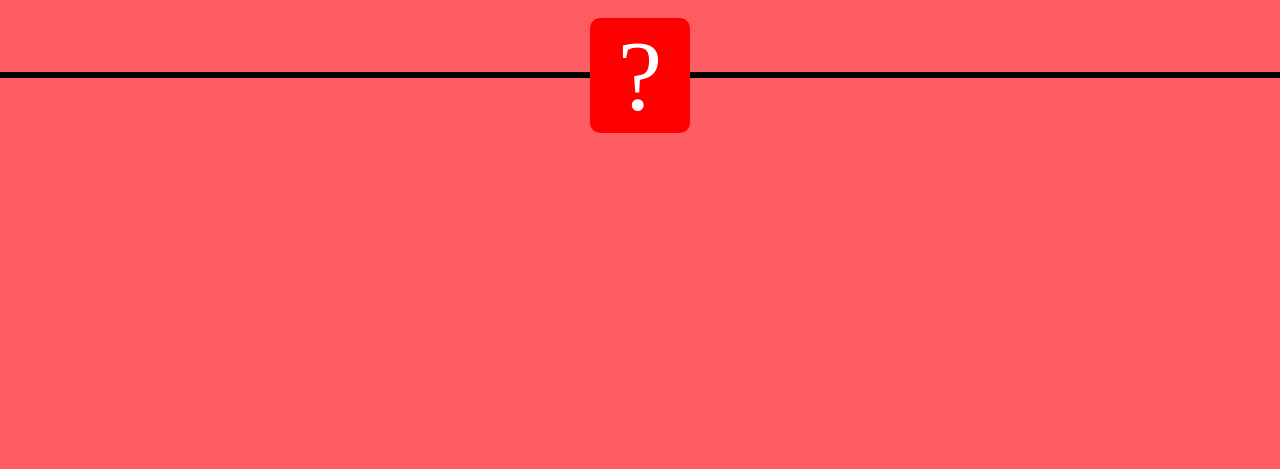
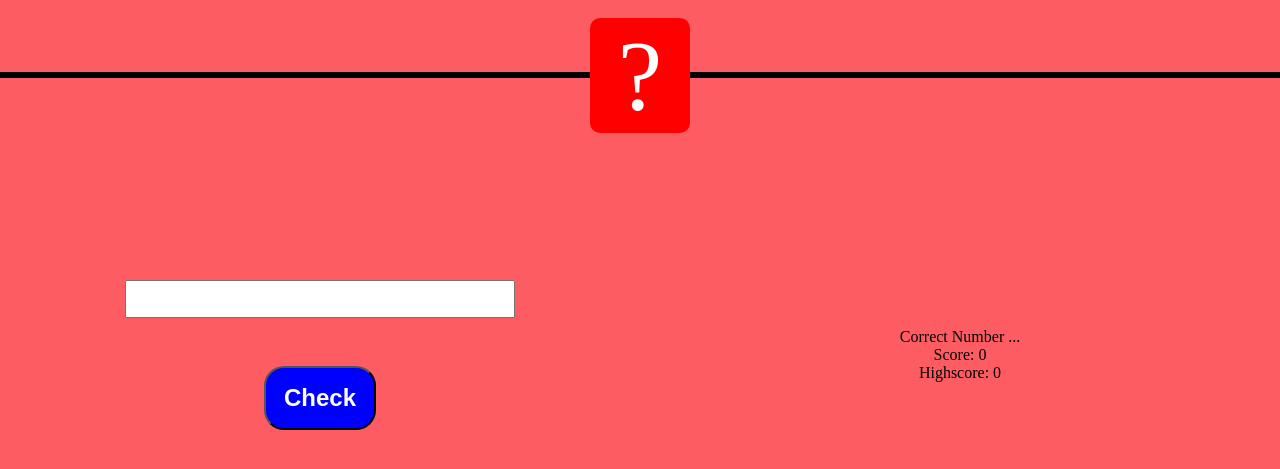
Before and after one commit to WebAbhRatul/Dom-project, a plain HTML site: page Guess Number/index.html in a window 1280 px wide. Shown: the part 125-594 px from the top of the page. Drawn offline with Linux system fonts and the light colour scheme.

Commit message:
Guess Number 3rd commit

```diff
--- a/Guess Number/index.html
+++ b/Guess Number/index.html
@@ -17,6 +17,17 @@
         <div class="line"></div>
         <div class="guess">?</div>
       </div>
+      <div class="game-body">
+        <div class="left-body">
+          <input type="number" name="" id="" />
+          <button class="btn">Check</button>
+        </div>
+        <div class="right-body">
+          <p class="guess-message">Correct Number ...</p>
+          <p>Score: <span class="score">0</span></p>
+          <p>Highscore: <span class="highScore">0</span></p>
+        </div>
+      </div>
     </div>
 
     <script src="main.js"></script>
--- a/Guess Number/style.css
+++ b/Guess Number/style.css
@@ -50,3 +50,29 @@ body {
   color: #fff;
   border-radius: 10px;
 }
+.game-body {
+  display: flex;
+  height: 60vh;
+  align-items: center;
+  justify-content: space-around;
+  margin: auto;
+}
+.left-body {
+  width: 50%;
+  display: flex;
+  flex-direction: column;
+  justify-content: center;
+  align-items: center;
+}
+.right-body {
+  width: 50%;
+  display: flex;
+  flex-direction: column;
+  justify-content: center;
+  align-items: center;
+}
+input {
+  outline: none;
+  font-size: 30px;
+  margin-bottom: 3rem;
+}
```
